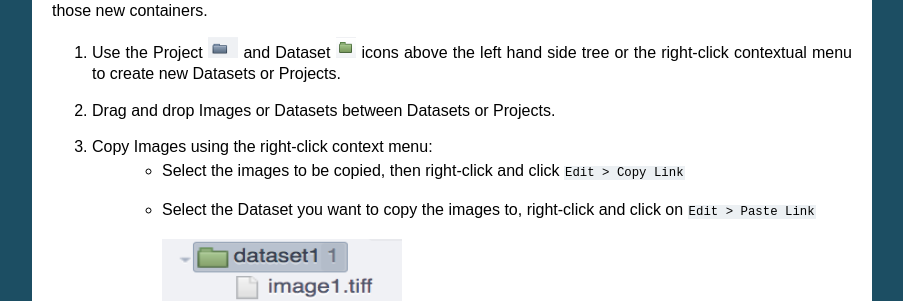
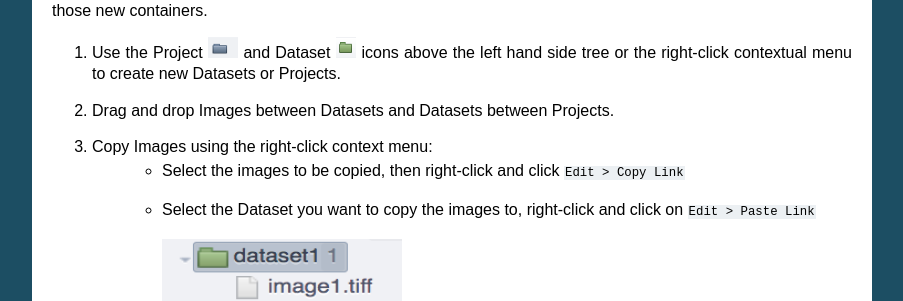
Before and after one commit to ome/omero-guide-introduction, a Sphinx documentation site: the page built from docs/data-management.rst, in a window 1280 px wide and 900 px high, scrolled down 3812 px. Shown: the part 158-459 px from the top of the window, without its empty margins (198-1101 px from the left). Built offline with Sphinx 7.4.7, drawn with Linux system fonts in a browser that asks for light colours.

Commit message:
Fix drag and drop sentence cf. Wills comment

```diff
--- a/docs/data-management.rst
+++ b/docs/data-management.rst
@@ -140,7 +140,7 @@ You can organize the data in the left-hand side tree by creating new Projects, D
 
 #. Use the Project |image2b| and Dataset |image2c| icons above the left hand side tree or the right-click contextual menu to create new Datasets or Projects.
 
-#. Drag and drop Images or Datasets between Datasets or Projects.
+#. Drag and drop Images between Datasets and Datasets between Projects.
 
 #. Copy Images using the right-click context menu:
      - Select the images to be copied, then right-click and click ``Edit > Copy Link``
```
